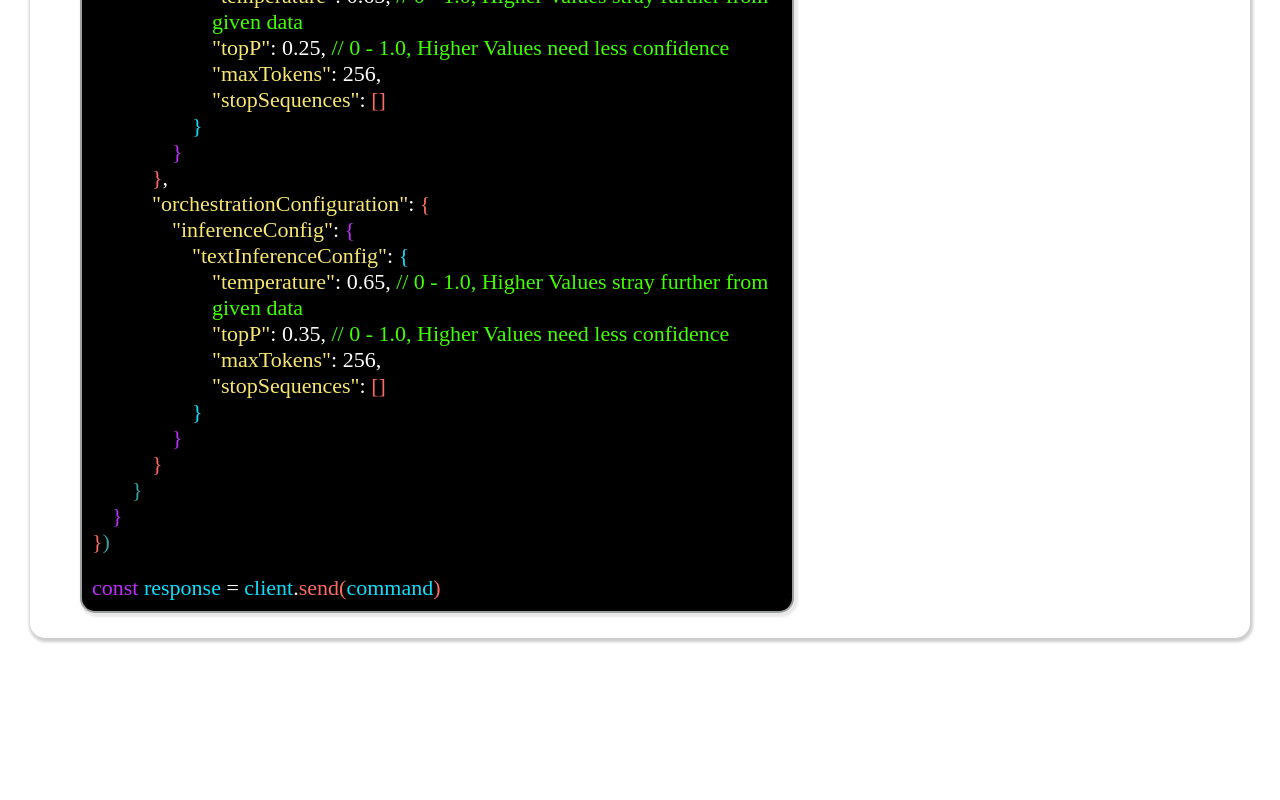
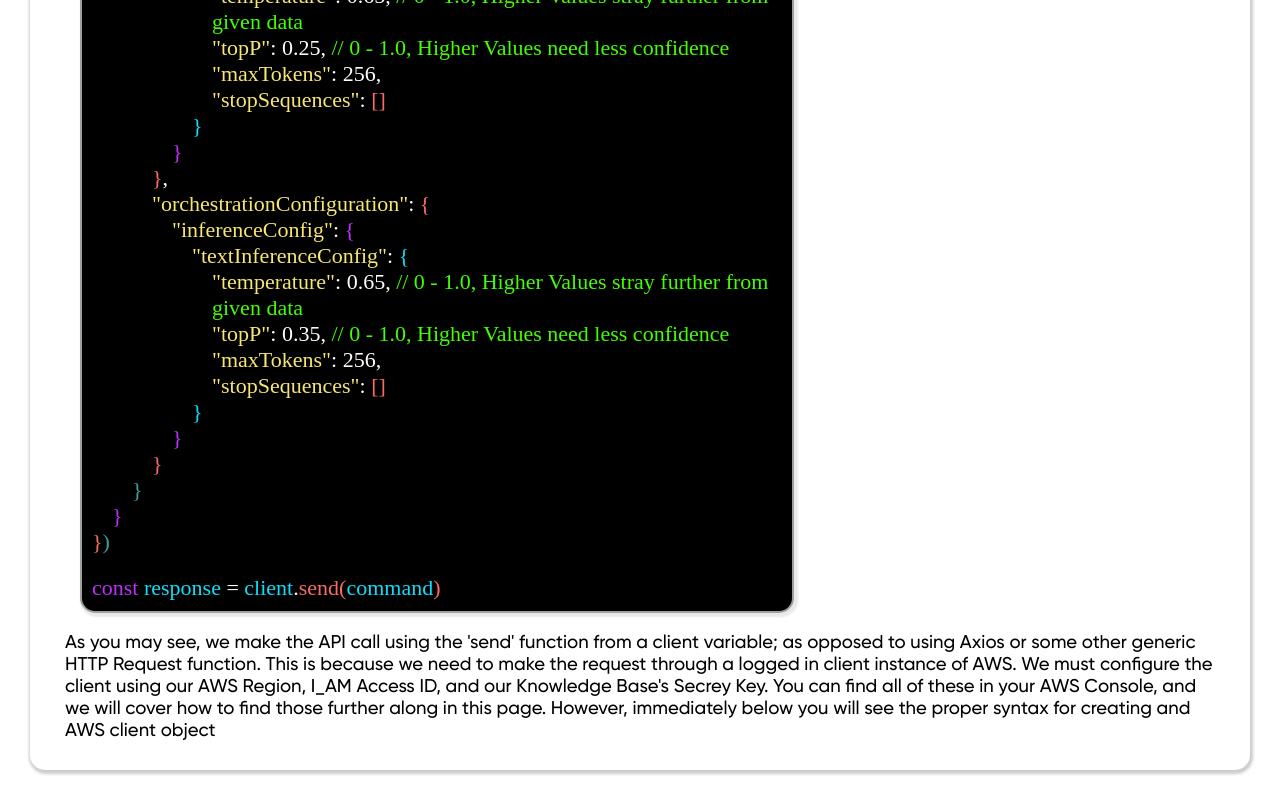
Before and after one commit to NLanese/the-codex, a Next.js app: page /showcases/projects/boardgame_master_ai in a window 1280 px wide. Shown: the part 2125-2925 px from the top of the page. Before the commit the page ends 2793 px from the top, so only its background shows below. Built offline with nearby package versions, Linux system fonts and the light colour scheme.

Commit message:
Update boardgame_master_ai.js

```diff
--- a/pages/showcases/projects/boardgame_master_ai.js
+++ b/pages/showcases/projects/boardgame_master_ai.js
@@ -476,6 +476,14 @@ return (
 
                     {renderAWSRequestCode()}
 
+                    <p style={Styles.Fonts.basic}>
+                    As you may see, we make the API call using the 'send' function from a client variable; as opposed to using Axios or some other generic HTTP Request function. This is because
+                    we need to make the request through a logged in client instance of AWS. We must configure the client using our AWS Region, I_AM Access ID, and our Knowledge Base's Secrey Key.
+                    You can find all of these in your AWS Console, and we will cover how to find those further along in this page. However, immediately below you will see the proper syntax for creating
+                    and AWS client object
+                    </p>
+
+
                 </div>
             </OstCard>
         </div>
```
